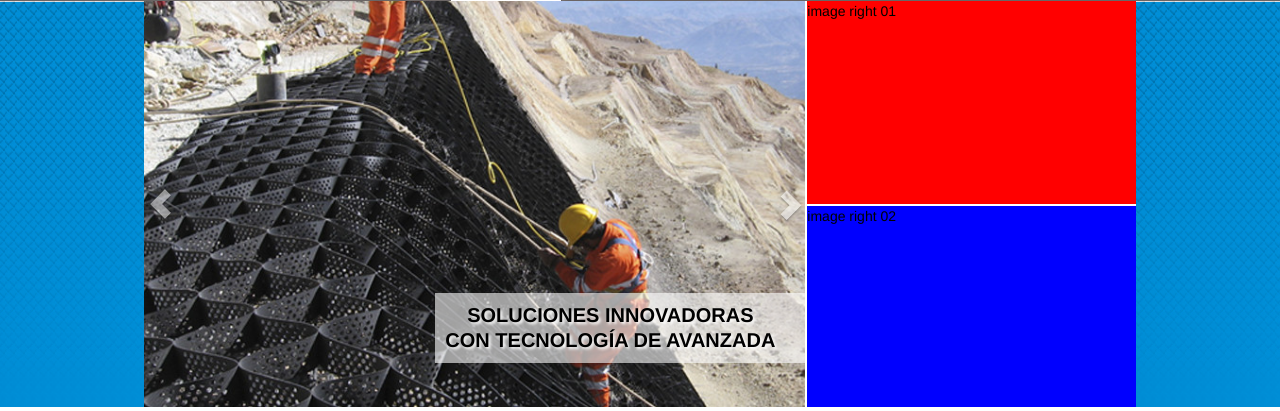
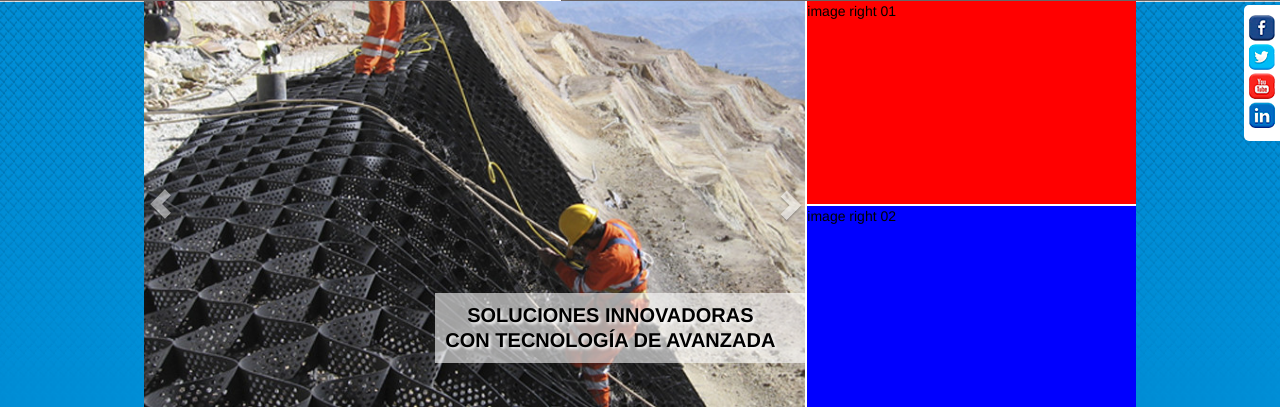
Before and after one commit to enlacee/wpandex, a PHP site: page / in a window 1280 px wide. Shown: the part 156-567 px from the top of the page. Run offline with PHP 8.4, Linux system fonts and the light colour scheme.

Commit message:
add : social fixed

```diff
--- a/assets/css/style.css
+++ b/assets/css/style.css
@@ -339,6 +339,29 @@ body {
     font-weight:normal;
 }
 
+/* social
+--------------------------*/
+.div-social {
+    text-align: center;
+    position: fixed;
+    top: 11.5em;
+    left: auto;
+    width: auto;
+    right: 0em;
+    border:1px solid;
+    padding: 10px 5px 10px 5px;
+    /* background*/
+    background-color: white;
+    -webkit-border-radius: 5px 0 0 5px;
+    -moz-border-radius: 5px 0 0 5px;;
+    -o-border-radius: 5px 0 0 5px;;
+    border-radius: 5px 0 0 5px;;
+    border: 5px;
+}
+.div-social a {
+    margin: 0 0 3px 0;
+    display: block;
+}
 
 
 
--- a/index.html
+++ b/index.html
@@ -295,6 +295,22 @@
 
         </div>
 
+<!-- social-->
+    <div class="div-social">
+        <a href="#" title="skype">
+            <img src="assets/img/social/facebook.png" alt="skype">
+        </a>
+        <a href="#" title="skype">
+            <img src="assets/img/social/twitter.png" alt="skype">
+        </a>
+        <a href="#" title="skype">
+            <img src="assets/img/social/youtube.png" alt="skype">
+        </a>
+        <a href="#" title="skype">
+            <img src="assets/img/social/linkedin.png" alt="skype">
+        </a>
+    </div>
+
     <!-- jQuery (necessary for Bootstrap's JavaScript plugins) -->
     <script src="assets/plugins/jquery.min.js"></script>
     <!-- Include all compiled plugins (below), or include individual files as needed -->
```
